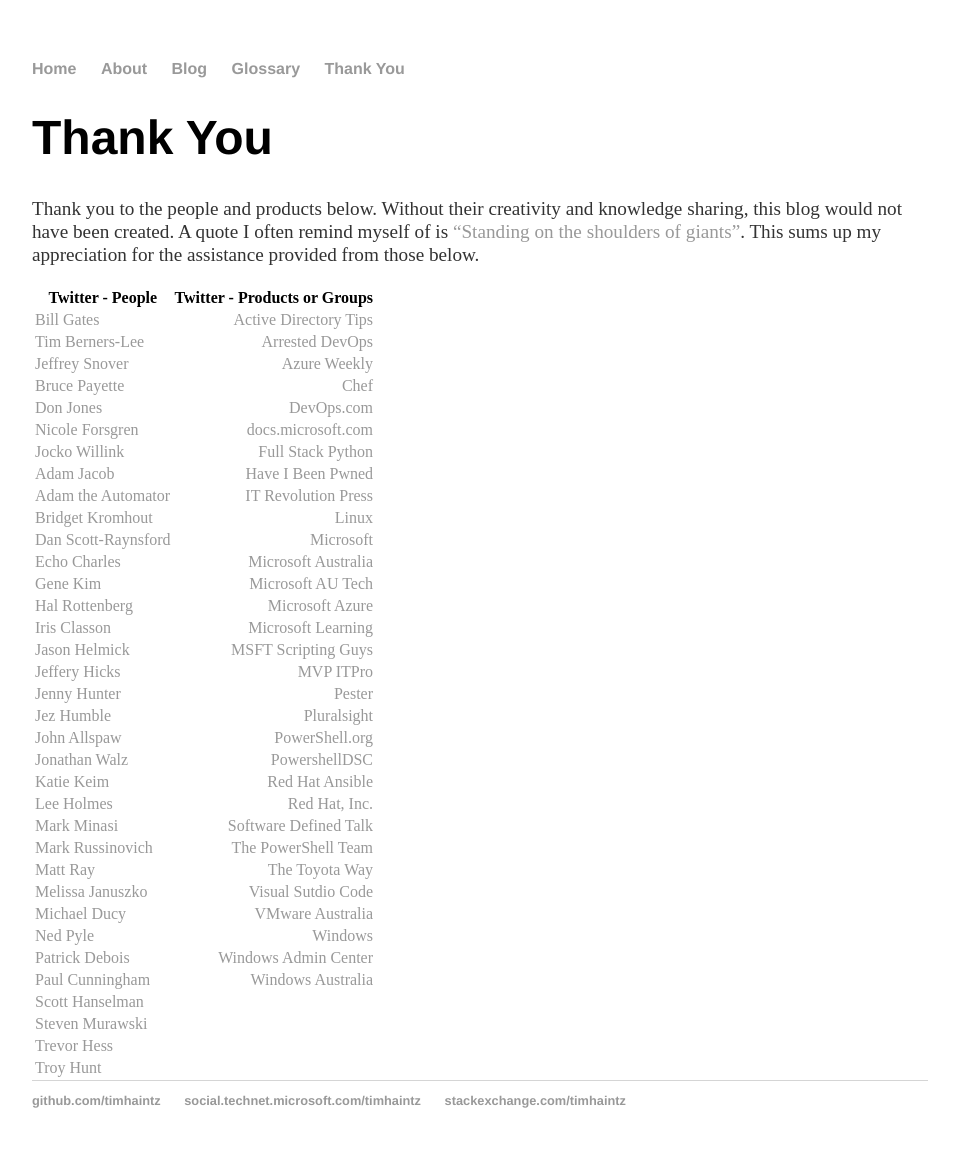
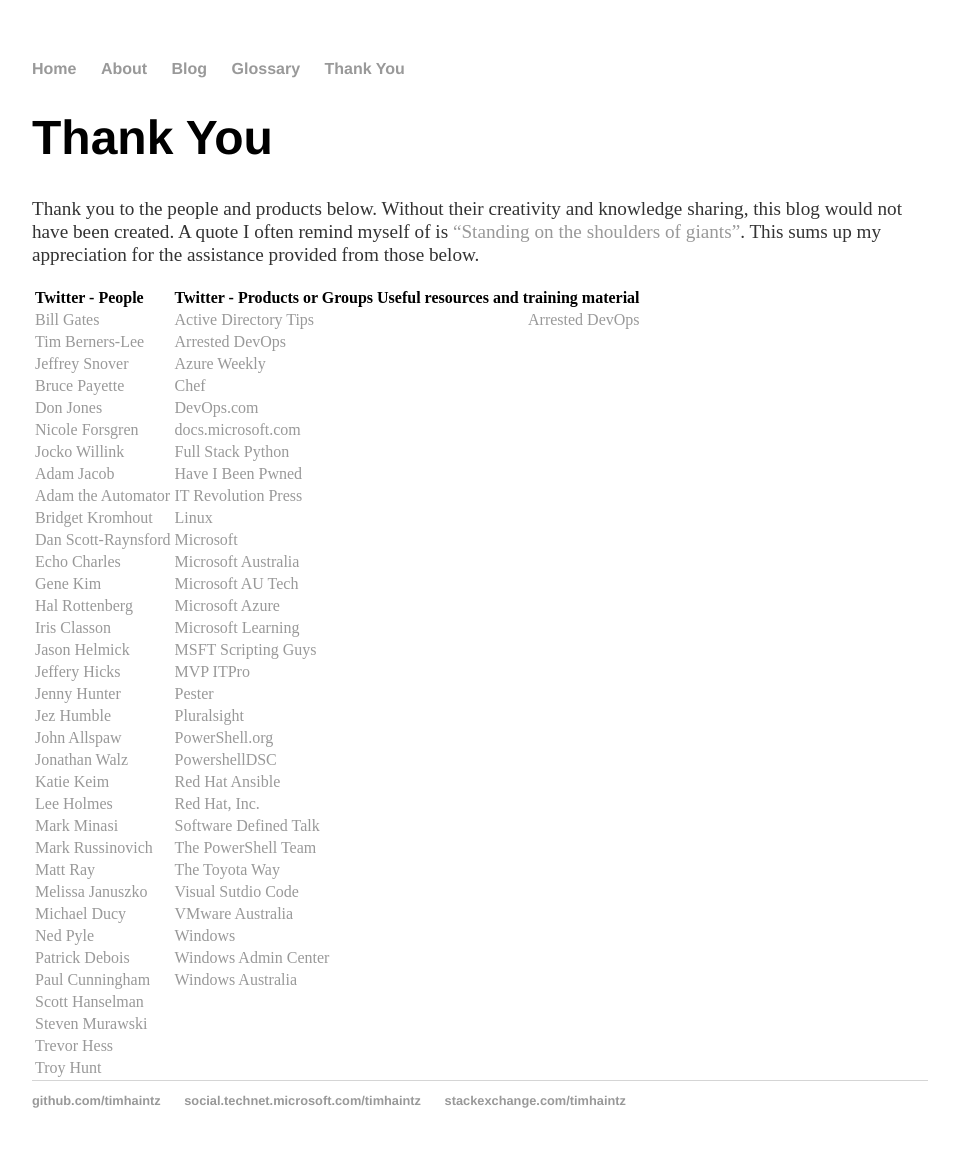
Before and after one commit to timhaintz/timhaintz.github.io, a Jekyll site: the page built from thankyou/index.md, in a window 1280 px wide. Shown: the whole page, without its empty margins (160-1119 px from the left). Built offline with Jekyll 4.4.1, drawn with Linux system fonts in a browser that asks for light colours.

Commit message:
Update index.md

```diff
--- a/thankyou/index.md
+++ b/thankyou/index.md
@@ -7,9 +7,9 @@
 Thank you to the people and products below. Without their creativity and knowledge sharing, this blog would not have been created. A quote I often remind myself of is ["Standing on the shoulders of giants"](https://en.wikipedia.org/wiki/Standing_on_the_shoulders_of_giants). This sums up my appreciation for the assistance provided from those below.
 
 
-|Twitter - People|Twitter - Products or Groups|
-| --- | ---: |
-|[Bill Gates](https://twitter.com/BillGates)|[Active Directory Tips](https://twitter.com/ADTipsTricks)|
+|Twitter - People|Twitter - Products or Groups|Useful resources and training material|
+| :--- | --- | ---: |
+|[Bill Gates](https://twitter.com/BillGates)|[Active Directory Tips](https://twitter.com/ADTipsTricks)|[Arrested DevOps](https://www.arresteddevops.com/)|
 |[Tim Berners-Lee](https://twitter.com/timberners_lee)|[Arrested DevOps](https://twitter.com/ArrestedDevOps)|
 |[Jeffrey Snover](https://twitter.com/jsnover)|[Azure Weekly](https://twitter.com/AzureWeekly)|
 |[Bruce Payette](https://twitter.com/BrucePayette)|[Chef](https://twitter.com/chef)|
```
